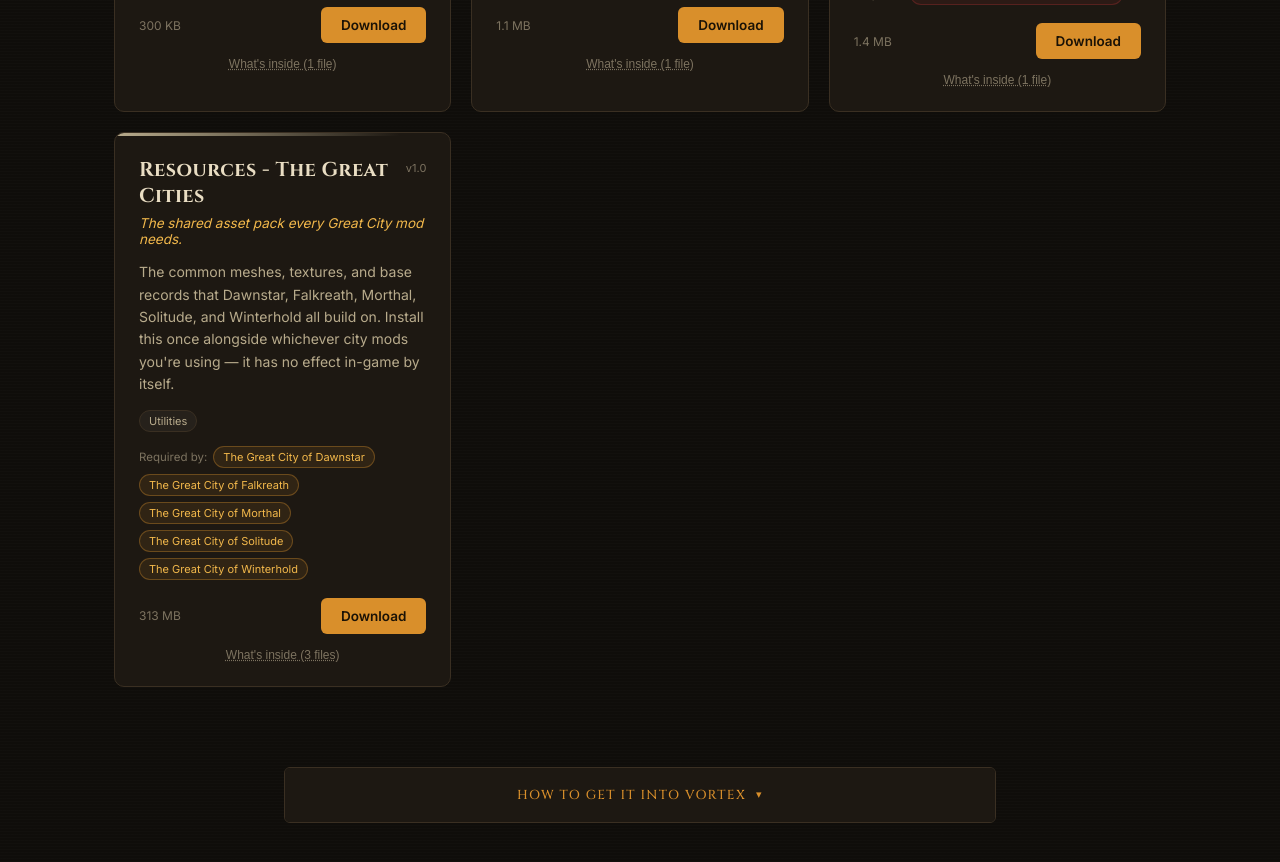
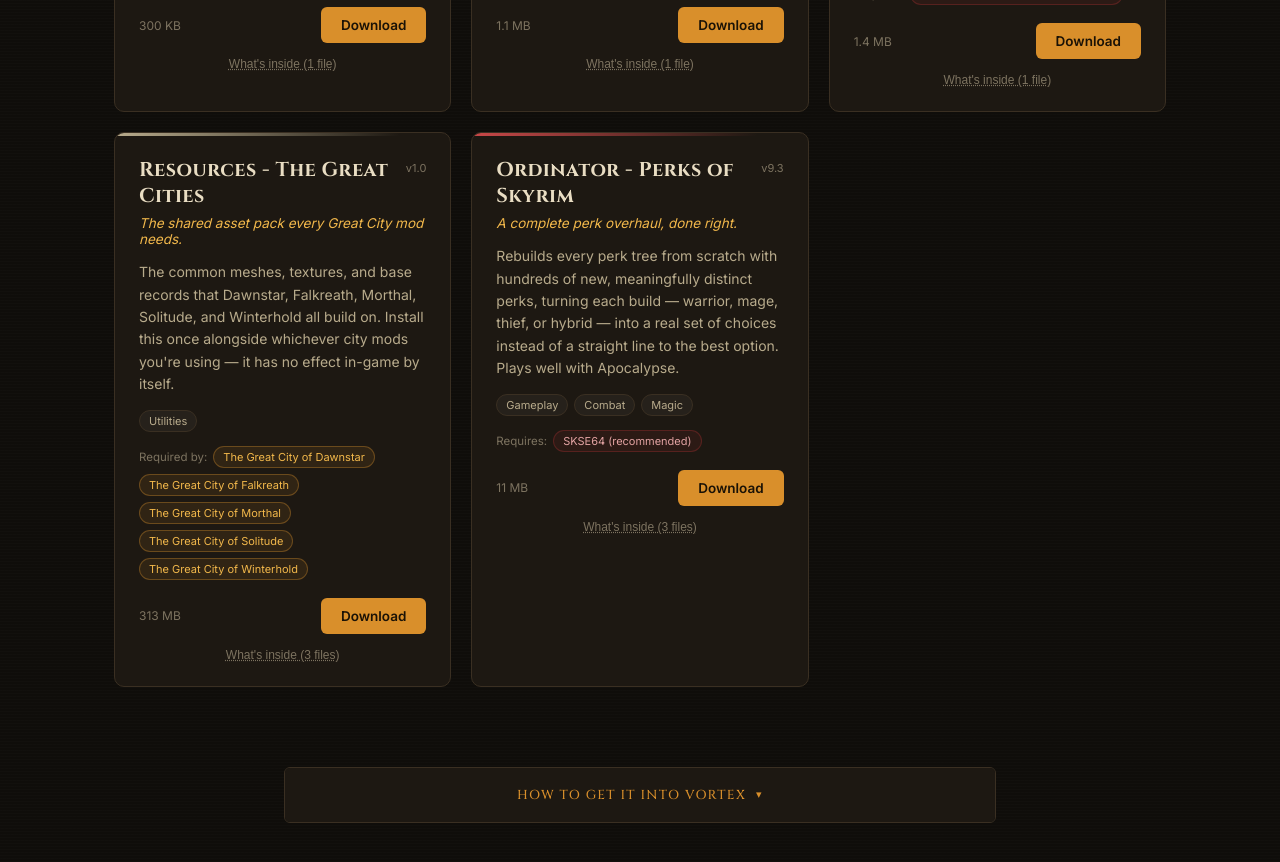
Before and after one commit to anton9750/skyrim-mods-site, a React (Vite) app: page / in a window 1280 px wide. Shown: the part 1360-2222 px from the top of the page. Built offline with nearby package versions, Linux system fonts and the light colour scheme.

Commit message:
Add Ordinator - Perks of Skyrim
Co-Authored-By: Claude Sonnet 5 <noreply@anthropic.com>

```diff
--- a/src/data/mods.ts
+++ b/src/data/mods.ts
@@ -188,6 +188,31 @@ export const mods: Mod[] = [
     ],
     accent: "#b8ab8c",
   },
+  {
+    id: "ordinator-perks-of-skyrim",
+    name: "Ordinator - Perks of Skyrim",
+    tagline: "A complete perk overhaul, done right.",
+    description:
+      "Rebuilds every perk tree from scratch with hundreds of new, " +
+      "meaningfully distinct perks, turning each build — warrior, mage, " +
+      "thief, or hybrid — into a real set of choices instead of a " +
+      "straight line to the best option. Plays well with Apocalypse.",
+    genres: ["Gameplay", "Combat", "Magic"],
+    version: "9.3",
+    requirements: ["Skyrim Special Edition", "SKSE64 (recommended)"],
+    downloadUrl:
+      "https://github.com/anton9750/skyrim-mods-site/releases/download/ordinator-9.3/Ordinator-Perks-of-Skyrim.zip",
+    downloadSize: "11 MB",
+    files: [
+      { label: "Ordinator - Perks of Skyrim.esp", size: "1.8 MB" },
+      { label: "Ordinator - Perks of Skyrim.bsa", size: "7.9 MB" },
+      {
+        label: "Ordinator - Perks of Skyrim - Textures.bsa",
+        size: "4.5 MB",
+      },
+    ],
+    accent: "#c94848",
+  },
 ];
 
 export const allGenres: Genre[] = [
```
